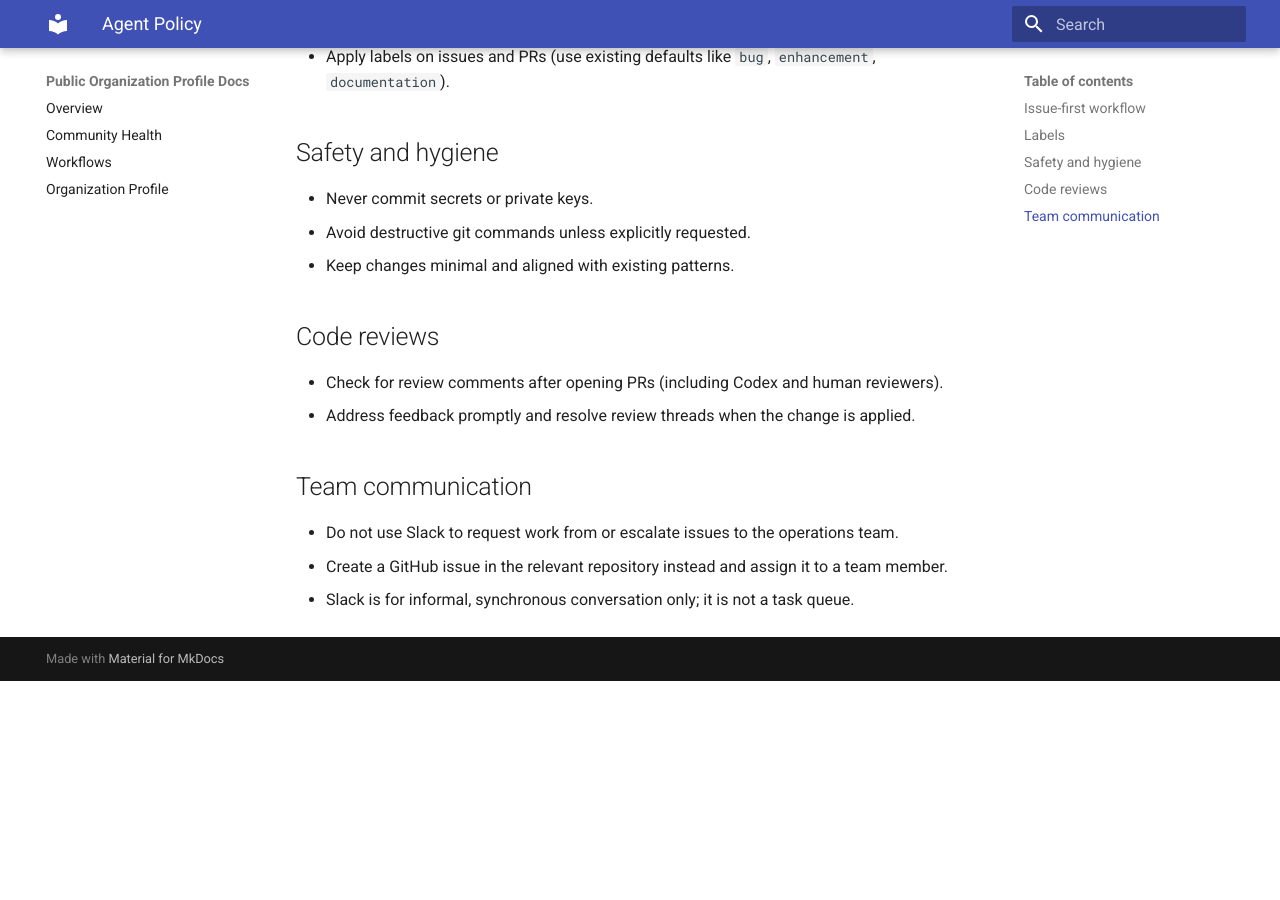
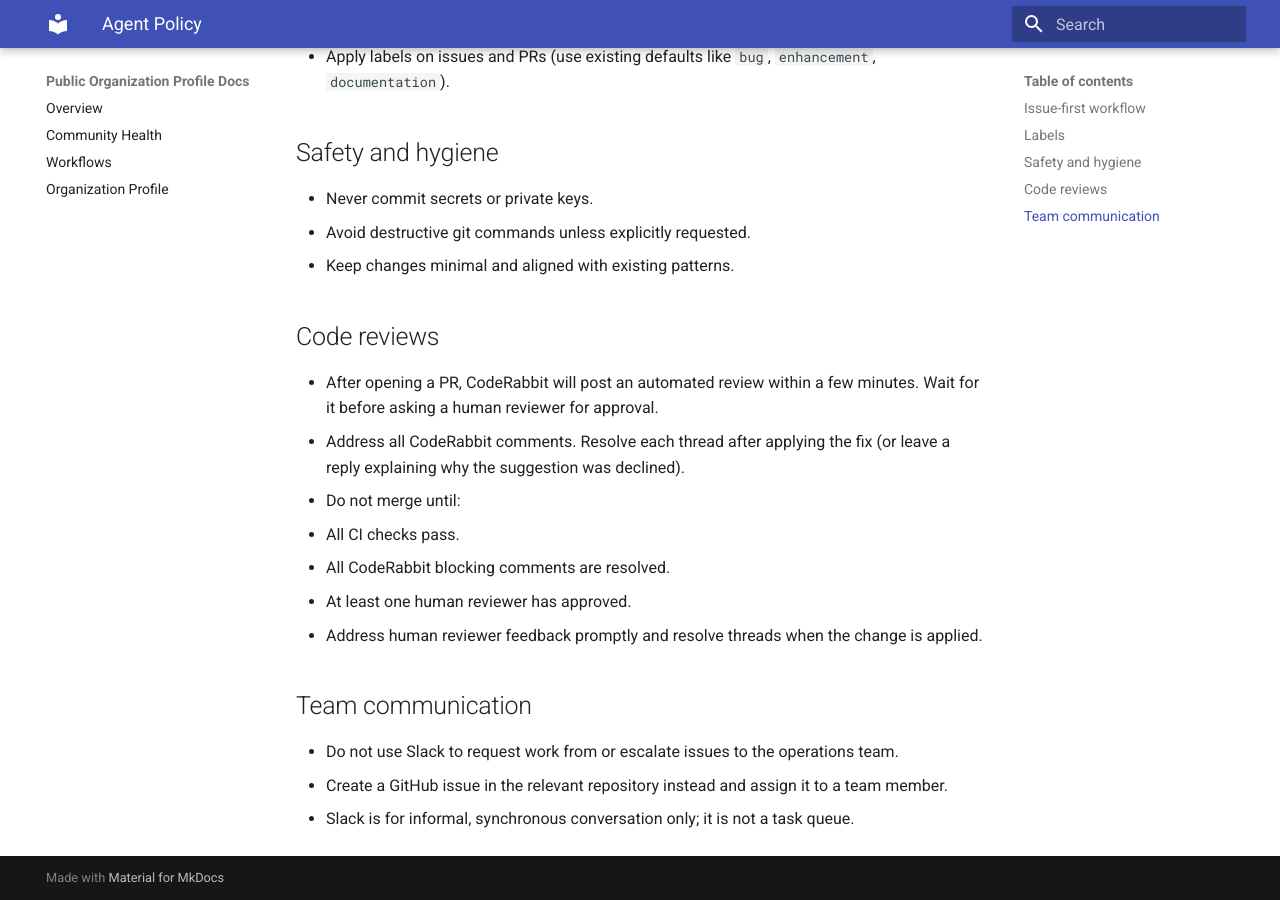
Before and after one commit to geolonia/.github, an MkDocs documentation site: the page built from docs/agent-policy.md, in a window 1280 px wide and 900 px high, scrolled down 834 px. Built offline with MkDocs 1.6.1 and Material for MkDocs 9.7.7, drawn with Linux system fonts in a browser that asks for light colours; before the commit the page ends 1515 px from its top, so only the background shows below that.

Commit message:
docs(agent-policy): strengthen code review section with CodeRabbit merge policy
Expand the Code reviews section to make the CodeRabbit review step
explicit: wait for the automated review before requesting human approval,
resolve all CodeRabbit threads, and do not merge until CI, CodeRabbit,
and at least one human reviewer have all approved.

Co-Authored-By: Claude Opus 4.6 <noreply@anthropic.com>

```diff
--- a/docs/agent-policy.md
+++ b/docs/agent-policy.md
@@ -41,8 +41,15 @@ gh pr create --title "<title>" --body "Fixes #<n>" --label "<label>"
 
 ## Code reviews
 
-- Check for review comments after opening PRs (including Codex and human reviewers).
-- Address feedback promptly and resolve review threads when the change is applied.
+- After opening a PR, CodeRabbit will post an automated review within a few minutes.
+  Wait for it before asking a human reviewer for approval.
+- Address all CodeRabbit comments. Resolve each thread after applying the fix
+  (or leave a reply explaining why the suggestion was declined).
+- Do not merge until:
+  1. All CI checks pass.
+  2. All CodeRabbit blocking comments are resolved.
+  3. At least one human reviewer has approved.
+- Address human reviewer feedback promptly and resolve threads when the change is applied.
 
 ## Team communication
 
```
